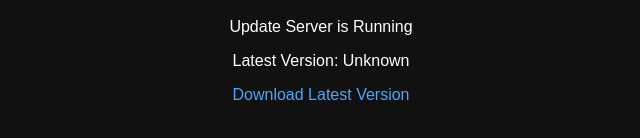
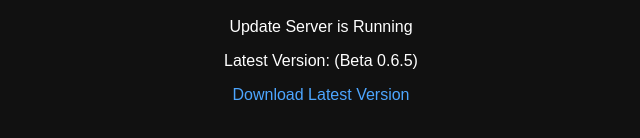
Before and after one commit to githubyoon/Memo, a plain HTML site: page index.html in a window 1280 px wide. Shown: the part 140-278 px from the top of the page, 319-959 px from the left. Drawn offline with Linux system fonts and the light colour scheme.

Commit message:
index.html 업데이트

```diff
--- a/index.html
+++ b/index.html
@@ -26,16 +26,16 @@
   </p>
 
   <p>
-    <a href="https://github.com/githubyoon/Memo/releases/latest">
+    <a href="https://github.com/githubyoon/Memo/releases/latest/download/memo.exe">
       Download Latest Version
     </a>
   </p>
 
   <script>
-    fetch("config.json")
-      .then(res => res.json())
-      .then(data => {
-        document.getElementById("ver").innerText = data.version;
+    fetch("version.txt")
+      .then(res => res.text())
+      .then(text => {
+        document.getElementById("ver").innerText = text.trim();
       })
       .catch(() => {
         document.getElementById("ver").innerText = "Unknown";
```
